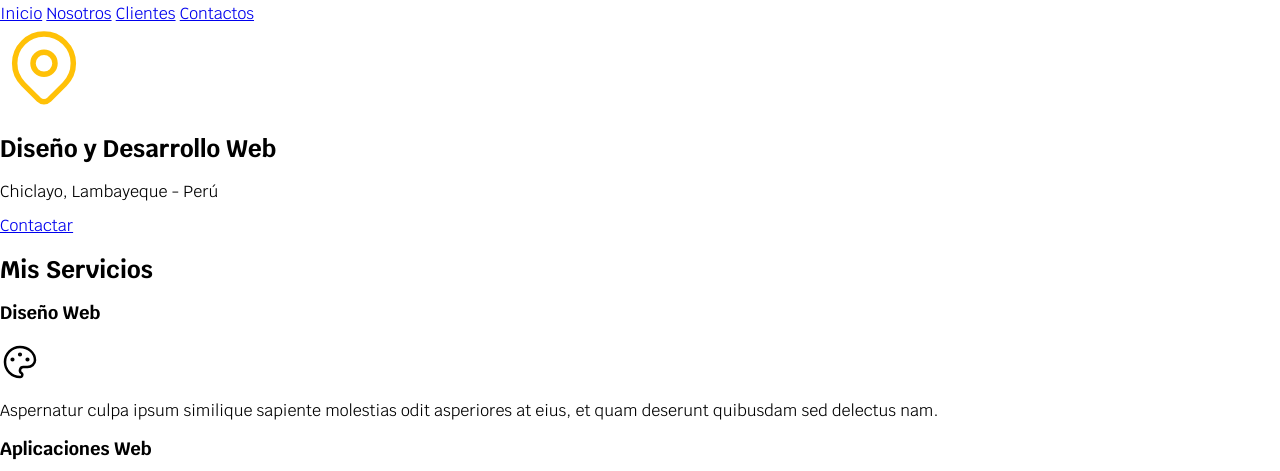
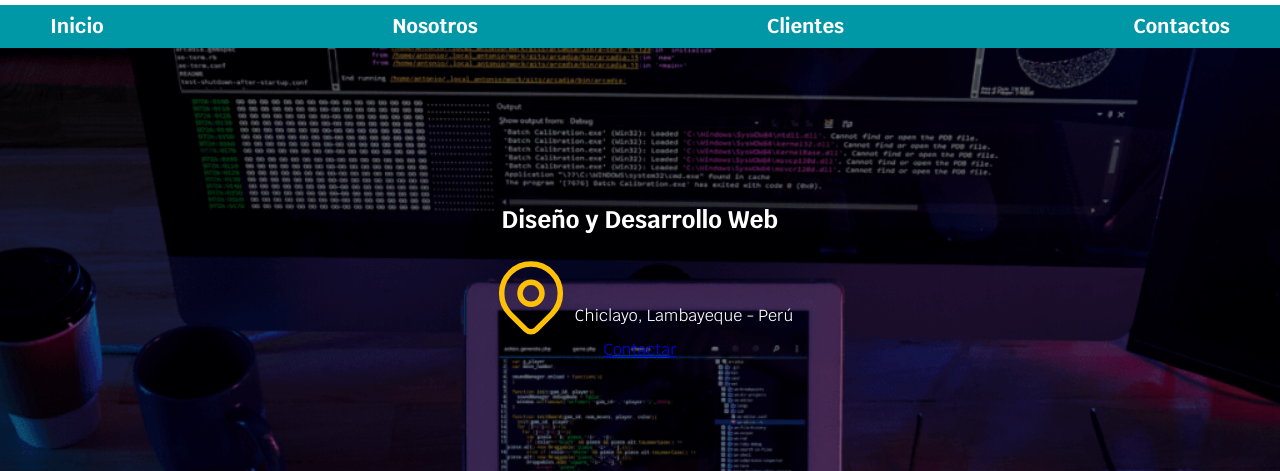
Before and after one commit to David-Gonzales/freelancer, a plain HTML site: page index.html in a window 1280 px wide. Shown: the part 75-546 px from the top of the page. Drawn offline with Linux system fonts and the light colour scheme.

Commit message:
implementación de css

```diff
--- a/css/styles.css
+++ b/css/styles.css
@@ -1,30 +1,103 @@
-:root{
+:root {
     --blanco: #FFFFFF;
     --oscuro: #212121;
     --primario: #FFC107;
     --secundario: #0097A7;
     --gris: #757575;
+    --fuente: 'Krub', sans-serif
 }
 
-html{
+html {
     font-size: 62.5%;
+    box-sizing: border-box; /*para evitar el modelo caja Box Model part 1*/
+}
+*, *:before, *:after { /*para evitar el modelo caja Box Model part 2*/
+    box-sizing: inherit;
 }
 
-body{
+body {
     font-size: 16px;
-    font-family: 'Krub', sans-serif;
+    font-family: var(--fuente);
 }
-h2{
+
+h1 {
+    font-size: 3.2rem;
+}
+h2 {
     font-size: 2.4rem;
 }
-h3{
+h3 {
     font-size: 1.8rem;
 }
 
-.titulo{
-    font-size: 3.2rem;
+h1, h2, h3 {
     text-align: center;
 }
-.titulo span{
+
+.titulo span {
     font-size: 2rem;
 }
+
+.contenedor {
+    max-width: 120rem;
+    margin: 0 auto;
+}
+
+.nav-bg {
+    background-color: var(--secundario);
+}
+.navegacion-principal {
+    display: flex;
+    flex-direction: column;
+    align-items: center;
+}
+
+@media (min-width: 768px) {
+    .navegacion-principal{
+        flex-direction: row;
+        justify-content: space-between;
+    }
+}
+
+.navegacion-principal a {
+    color: var(--blanco);
+    text-decoration: none;
+    font-size: 2rem;
+    font-weight: 700;
+    padding: 1rem;
+}
+
+.navegacion-principal a:hover {
+    background-color: var(--primario);
+    color: var(--oscuro);
+}
+
+.portada {
+    background-image: url(../img/desarrollo-web.png);
+    background-repeat: no-repeat;
+    background-size: cover;
+    height: 45rem;
+    position: relative;
+}
+
+.contenido-portada{
+    position: absolute;
+    background-color: rgba(0, 0, 0, .5);
+    background-color: rgba(0 0 0 / 50%);
+    width: 100%; /*Toma todo el espacio disponible*/
+    height: 100%;
+
+    display:flex;
+    flex-direction: column;
+    align-items: center;
+    justify-content: center; /*Para alinear verticalmente*/
+}
+
+.contenido-portada h2, .contenido-portada p{
+    color: var(--blanco);
+}
+
+.ubicacion{
+    display: flex;
+    align-items: flex-end;
+}
--- a/index.html
+++ b/index.html
@@ -20,24 +20,30 @@
         <h1 class="titulo">J. David Gonzales Bocanegra <span>Freelancer</span></h1>
     </header>
 
-    <nav>
+    <div class="nav-bg">
+        <nav class="navegacion-principal contenedor">
             <a href="#">Inicio</a>
             <a href="nosotros.html">Nosotros</a>
             <a href="cliente.html">Clientes</a>
             <a href="contactos.html">Contactos</a>
         </nav>
-
-    <svg xmlns="http://www.w3.org/2000/svg" class="icon icon-tabler icon-tabler-map-pin" width="88" height="88"
-        viewBox="0 0 24 24" stroke-width="1.5" stroke="#ffC107" fill="none" stroke-linecap="round"
-        stroke-linejoin="round">
+    </div>
+    <section class="portada">
+        <div class="contenido-portada">
+            <h2 class="">Diseño y Desarrollo Web</h2>
+            <div class="ubicacion">
+                <svg xmlns="http://www.w3.org/2000/svg" class="icon icon-tabler icon-tabler-map-pin" width="88"
+                    height="88" viewBox="0 0 24 24" stroke-width="1.5" stroke="#ffC107" fill="none"
+                    stroke-linecap="round" stroke-linejoin="round">
                     <path stroke="none" d="M0 0h24v24H0z" fill="none" />
                     <circle cx="12" cy="11" r="3" />
                     <path d="M17.657 16.657l-4.243 4.243a2 2 0 0 1 -2.827 0l-4.244 -4.243a8 8 0 1 1 11.314 0z" />
                 </svg>
-    <section>
-        <h2>Diseño y Desarrollo Web</h2>
                 <p>Chiclayo, Lambayeque - Perú</p>
+            </div>
             <a href="#">Contactar</a>
+        </div>
+
     </section>
 
     <main>
```
Lines whose indentation alone changed are shown as unchanged.
